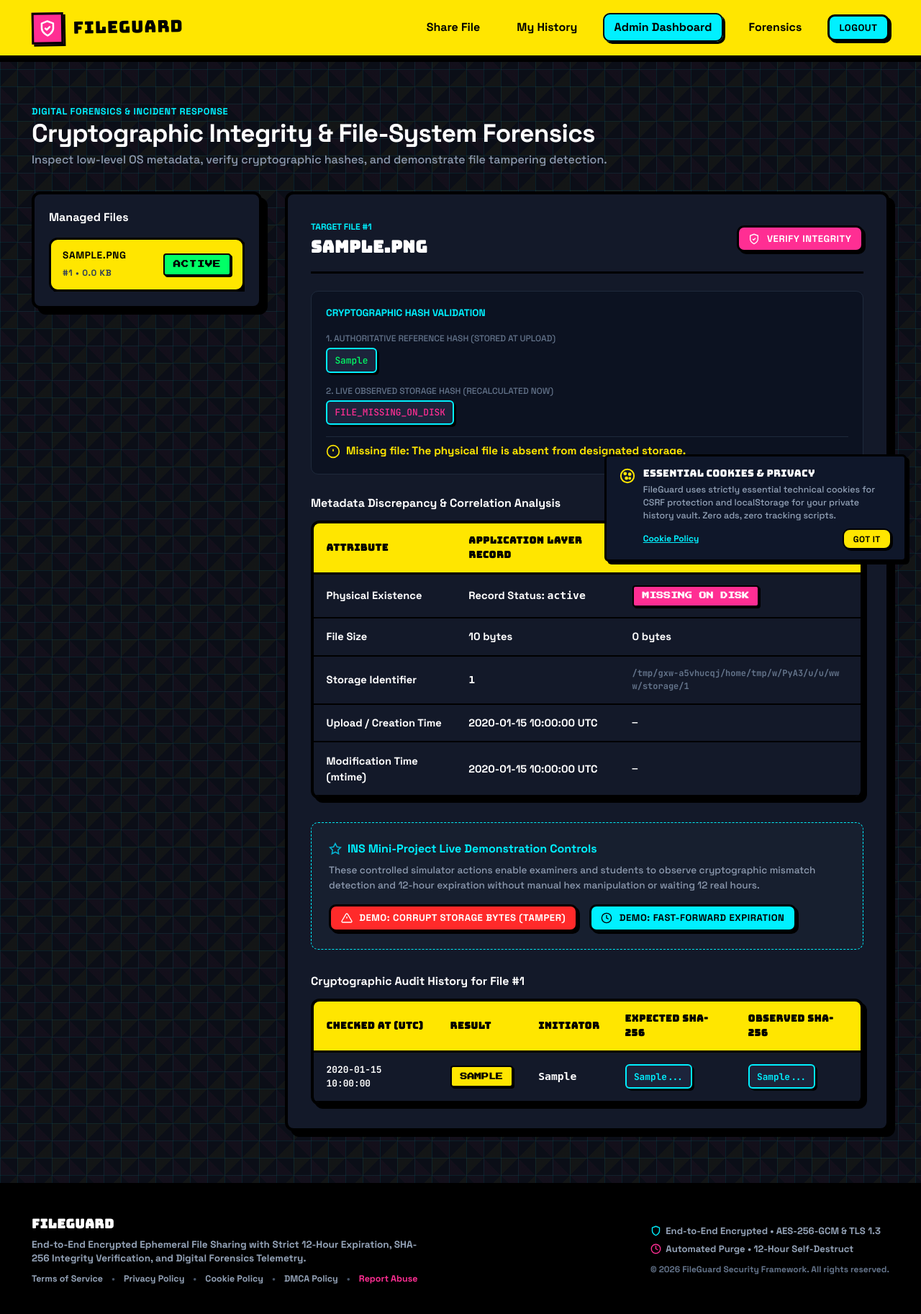
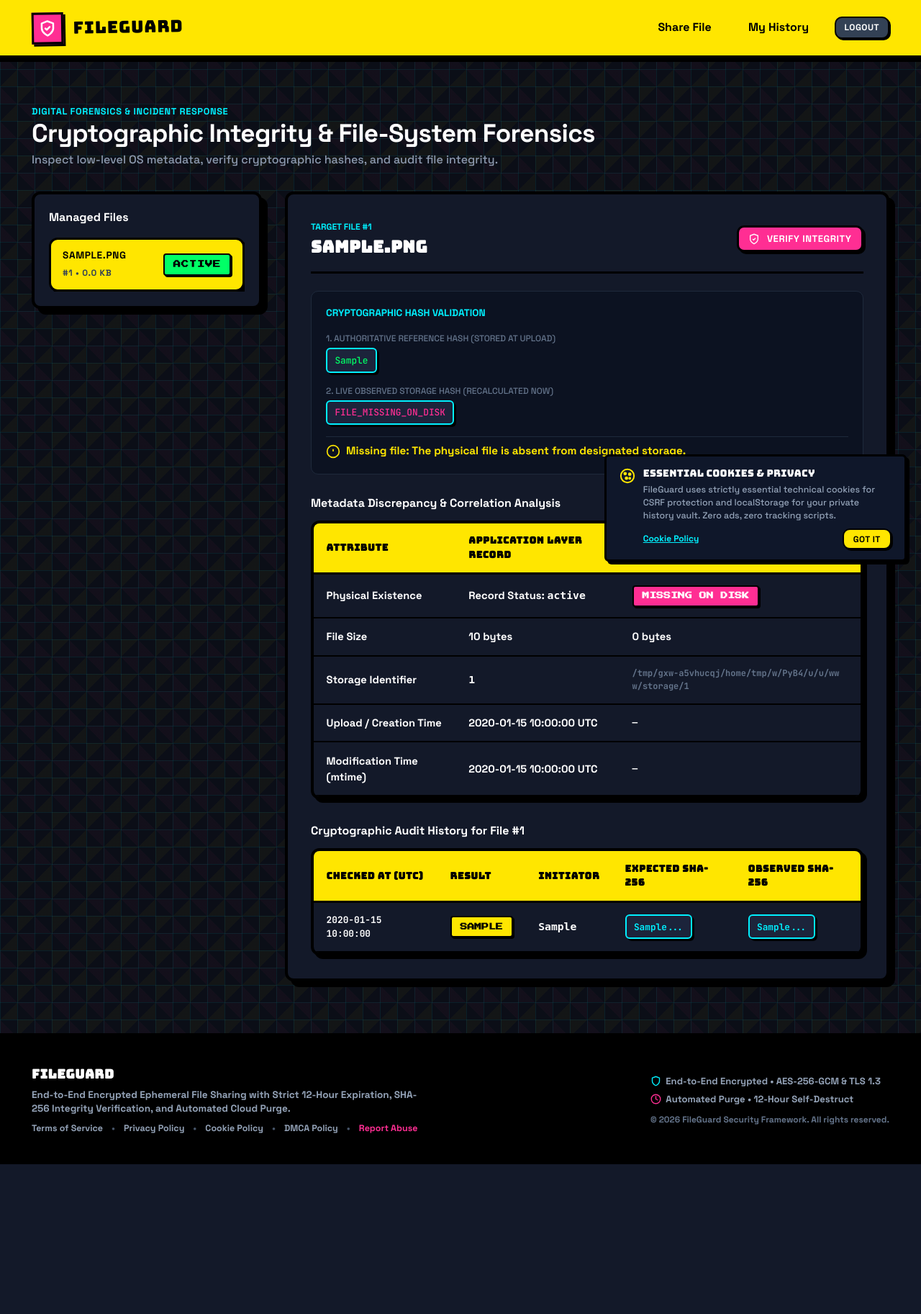
Before and after one commit to Deeptanil/FileGuard, a Flask app: page /admin/forensics/ in a window 1280 px wide. Shown: the whole page at 72% size. After the commit the page ends 1617 px from the top, so only its background shows below. Run offline with Flask 3, Linux system fonts and the light colour scheme; the visitor is signed in with stand-in values (Sample User, id 1); tables that the repository leaves empty hold one stand-in row (values such as "Sample post"); some libraries are stand-ins or nearby versions.

Commit message:
feat: hide admin controls from public header, add /login shortcut, and remove demo controls

```diff
--- a/app/routes/downloads.py
+++ b/app/routes/downloads.py
@@ -32,7 +32,7 @@
 downloads_bp = Blueprint("downloads", __name__)
 
 RESERVED_ROOT_PATHS = {
-    "upload", "history", "admin", "forensics", "static", "api",
+    "login", "upload", "history", "admin", "forensics", "static", "api",
     "robots.txt", "sitemap.xml", "llms.txt", "health", "favicon.ico", "favicon.png", "favicon.svg"
 }
 
--- a/app/templates/base.html
+++ b/app/templates/base.html
@@ -111,16 +111,12 @@
         <li><a href="{{ url_for('public.index') }}#upload-section" class="nav-link">Share File</a></li>
         <li><a href="{{ url_for('public.history_page') }}" class="nav-link">My History</a></li>
         {% if session.get('admin_logged_in') %}
-          <li><a href="{{ url_for('admin.dashboard') }}" class="nav-link active">Admin Dashboard</a></li>
-          <li><a href="{{ url_for('forensics.forensics_index') }}" class="nav-link">Forensics</a></li>
           <li>
             <form action="{{ url_for('admin.logout') }}" method="POST" style="display:inline;">
               <input type="hidden" name="csrf_token" value="{{ csrf_token }}">
-              <button type="submit" class="btn btn-secondary btn-sm">Logout</button>
+              <button type="submit" class="btn btn-secondary btn-sm" style="background: #334155; color: #FFFFFF; font-size: 0.75rem; padding: 0.35rem 0.75rem; border: 2px solid #000000; box-shadow: 2px 2px 0px #000000;">Logout</button>
             </form>
           </li>
-        {% else %}
-          <li><a href="{{ url_for('admin.login') }}" class="btn btn-secondary btn-sm">Admin Portal</a></li>
         {% endif %}
       </ul>
     </div>
@@ -152,7 +148,7 @@
           <strong style="color: #FFFFFF; font-family: var(--font-display); font-size: 1.1rem; letter-spacing: 0.03em;">FILEGUARD</strong>
         </div>
         <p style="color: #94A3B8; font-size: 0.85rem; line-height: 1.4; margin: 0; max-width: 550px;">
-          End-to-End Encrypted Ephemeral File Sharing with Strict 12-Hour Expiration, SHA-256 Integrity Verification, and Digital Forensics Telemetry.
+          End-to-End Encrypted Ephemeral File Sharing with Strict 12-Hour Expiration, SHA-256 Integrity Verification, and Automated Cloud Purge.
         </p>
         <div style="display: flex; gap: 0.75rem; flex-wrap: wrap; margin-top: 0.6rem; font-size: 0.78rem;">
           <a href="{{ url_for('public.terms') }}" style="color: #94A3B8; text-decoration: none;">Terms of Service</a>
--- a/app/templates/forensic_analysis.html
+++ b/app/templates/forensic_analysis.html
@@ -9,7 +9,7 @@
     <div style="font-size: 0.8rem; text-transform: uppercase; color: var(--accent-cyan); font-weight: 600; letter-spacing: 0.05em;">Digital Forensics & Incident Response</div>
     <h1 class="section-heading">Cryptographic Integrity & File-System Forensics</h1>
     <p style="color: var(--text-muted); margin-top: 0.25rem;">
-      Inspect low-level OS metadata, verify cryptographic hashes, and demonstrate file tampering detection.
+      Inspect low-level OS metadata, verify cryptographic hashes, and audit file integrity.
     </p>
   </div>
 
@@ -164,29 +164,6 @@
             </div>
           </div>
 
-          <!-- Academic INS Controlled Demonstration Suite -->
-          <div style="background: rgba(30, 41, 59, 0.4); border: 1px dashed var(--accent-cyan); border-radius: var(--radius-md); padding: 1.5rem; margin-bottom: 2rem;">
-            <div style="display: flex; align-items: center; gap: 0.5rem; margin-bottom: 0.5rem;">
-              <svg width="18" height="18" viewBox="0 0 24 24" fill="none" stroke="#06B6D4" stroke-width="2"><polygon points="12 2 15.09 8.26 22 9.27 17 14.14 18.18 21.02 12 17.77 5.82 21.02 7 14.14 2 9.27 8.91 8.26 12 2"></polygon></svg>
-              <h3 style="font-size: 1rem; font-weight: 700; color: var(--accent-cyan);">INS Mini-Project Live Demonstration Controls</h3>
-            </div>
-            <p style="font-size: 0.85rem; color: var(--text-muted); margin-bottom: 1rem;">
-              These controlled simulator actions enable examiners and students to observe cryptographic mismatch detection and 12-hour expiration without manual hex manipulation or waiting 12 real hours.
-            </p>
-
-            <div style="display: flex; gap: 1rem; flex-wrap: wrap;">
-              <button type="button" class="btn btn-danger btn-sm" onclick="demoTamperFile({{ selected_file.id }})">
-                <svg width="16" height="16" viewBox="0 0 24 24" fill="none" stroke="currentColor" stroke-width="2"><path d="M10.29 3.86L1.82 18a2 2 0 0 0 1.71 3h16.94a2 2 0 0 0 1.71-3L13.71 3.86a2 2 0 0 0-3.42 0z"></path><line x1="12" y1="9" x2="12" y2="13"></line><line x1="12" y1="17" x2="12.01" y2="17"></line></svg>
-                <span>Demo: Corrupt Storage Bytes (Tamper)</span>
-              </button>
-
-              <button type="button" class="btn btn-secondary btn-sm" onclick="demoExpireFile({{ selected_file.id }})">
-                <svg width="16" height="16" viewBox="0 0 24 24" fill="none" stroke="currentColor" stroke-width="2"><circle cx="12" cy="12" r="10"></circle><polyline points="12 6 12 12 16 14"></polyline></svg>
-                <span>Demo: Fast-Forward Expiration</span>
-              </button>
-            </div>
-          </div>
-
           <!-- Integrity Check Log History for Target File -->
           <div>
             <h3 style="font-size: 1rem; font-weight: 700; margin-bottom: 0.75rem;">Cryptographic Audit History for File #{{ selected_file.id }}</h3>
@@ -274,43 +251,5 @@
       alertBox.style.display = "block";
     });
   }
-
-  function demoTamperFile(fileId) {
-    if (!confirm("Demonstration Action: This will inject simulated corruption bytes into the stored file to trigger a cryptographic mismatch. Continue?")) return;
-
-    fetch(`/admin/forensics/demo/tamper/${fileId}`, {
-      method: "POST",
-      headers: {
-        "X-CSRFToken": "{{ csrf_token }}"
-      }
-    })
-    .then(r => r.json())
-    .then(data => {
-      alert(data.message);
-      window.location.reload();
-    })
-    .catch(err => {
-      alert("Error injecting tamper payload.");
-    });
-  }
-
-  function demoExpireFile(fileId) {
-    if (!confirm("Demonstration Action: Fast-forward this file's expiration timestamp to the past?")) return;
-
-    fetch(`/admin/forensics/demo/expire/${fileId}`, {
-      method: "POST",
-      headers: {
-        "X-CSRFToken": "{{ csrf_token }}"
-      }
-    })
-    .then(r => r.json())
-    .then(data => {
-      alert(data.message);
-      window.location.reload();
-    })
-    .catch(err => {
-      alert("Error expiring file.");
-    });
-  }
 </script>
 {% endblock %}
```
Also changed, not shown: app/routes/public.py (+9 -0 lines), app/templates/index.html (+5 -5 lines), tests/test_admin.py (+22 -0 lines).
